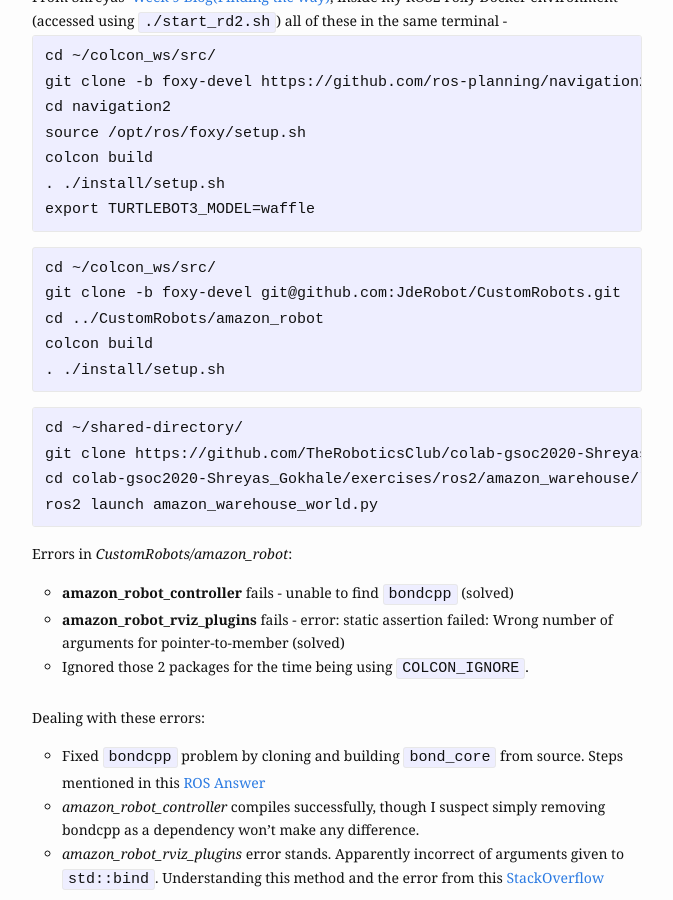
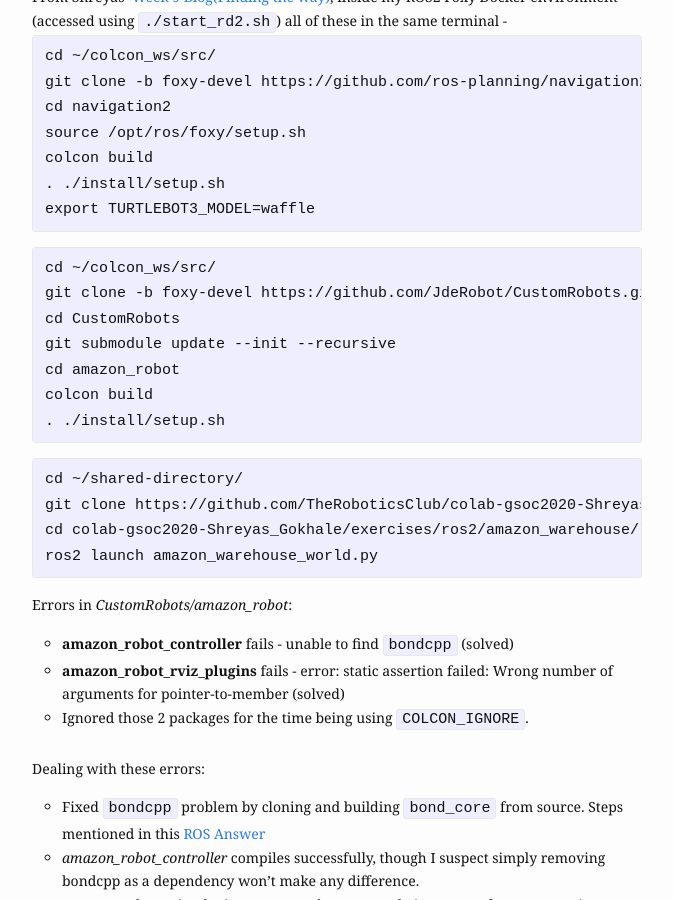
Before and after one commit to TheRoboticsClub/gsoc2021-Siddharth_Saha, a Jekyll site: the page built from docs/_posts/milestones/2021-06-02-week-1.md, in a window 1280 px wide and 900 px high, scrolled down 1542 px. Shown: the whole window, without its empty margins (318-991 px from the left). Built offline with Jekyll 4.4.1, drawn with Linux system fonts in a browser that asks for light colours; nearby versions of some CDN libraries.

Commit message:
Slight correction in week 1 commands

````diff
--- a/docs/_posts/milestones/2021-06-02-week-1.md
+++ b/docs/_posts/milestones/2021-06-02-week-1.md
@@ -54,8 +54,10 @@
 ```
 ```
 cd ~/colcon_ws/src/
-git clone -b foxy-devel git@github.com:JdeRobot/CustomRobots.git
-cd ../CustomRobots/amazon_robot
+git clone -b foxy-devel https://github.com/JdeRobot/CustomRobots.git
+cd CustomRobots
+git submodule update --init --recursive
+cd amazon_robot
 colcon build
 . ./install/setup.sh
 ```
````
